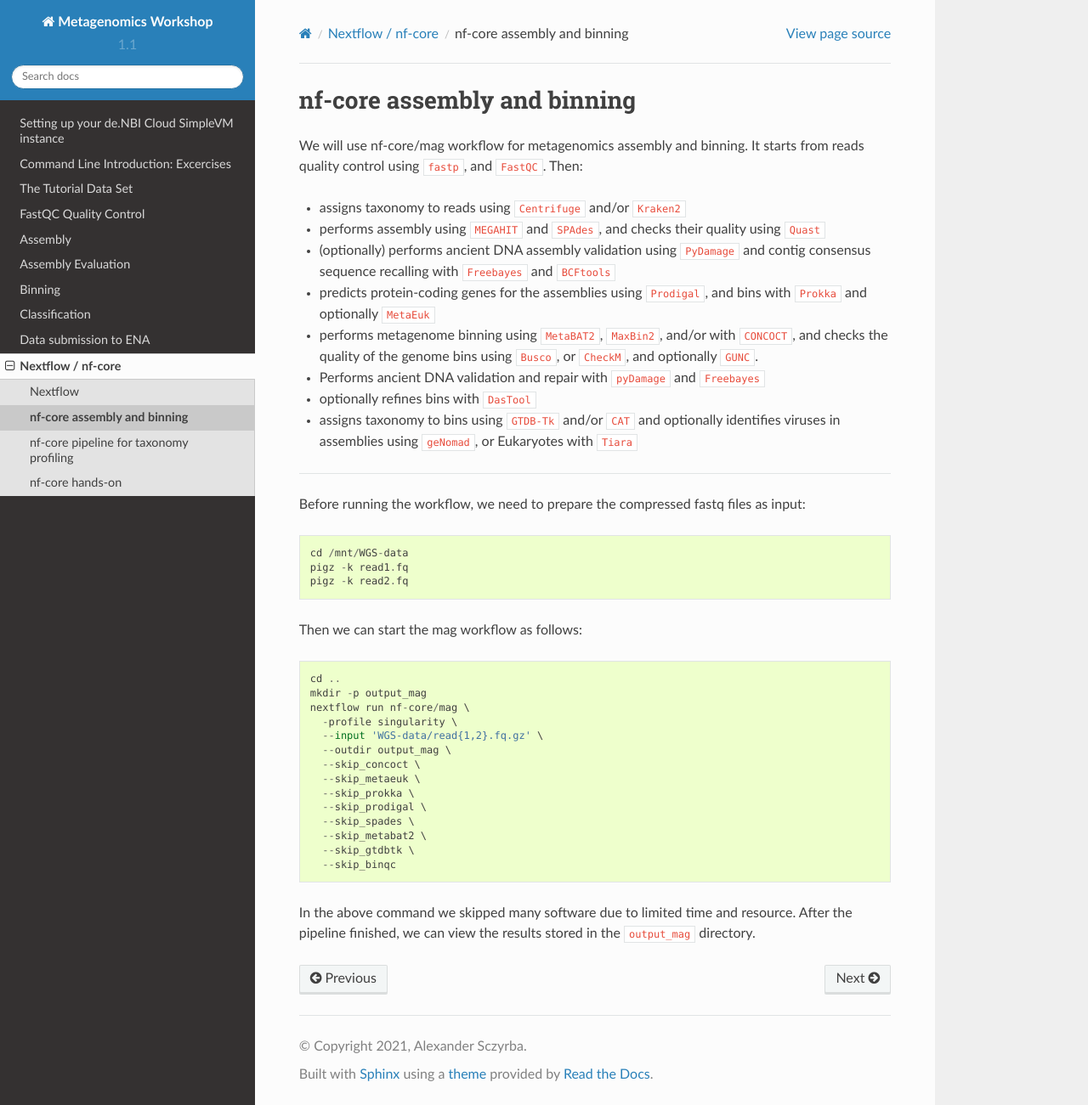
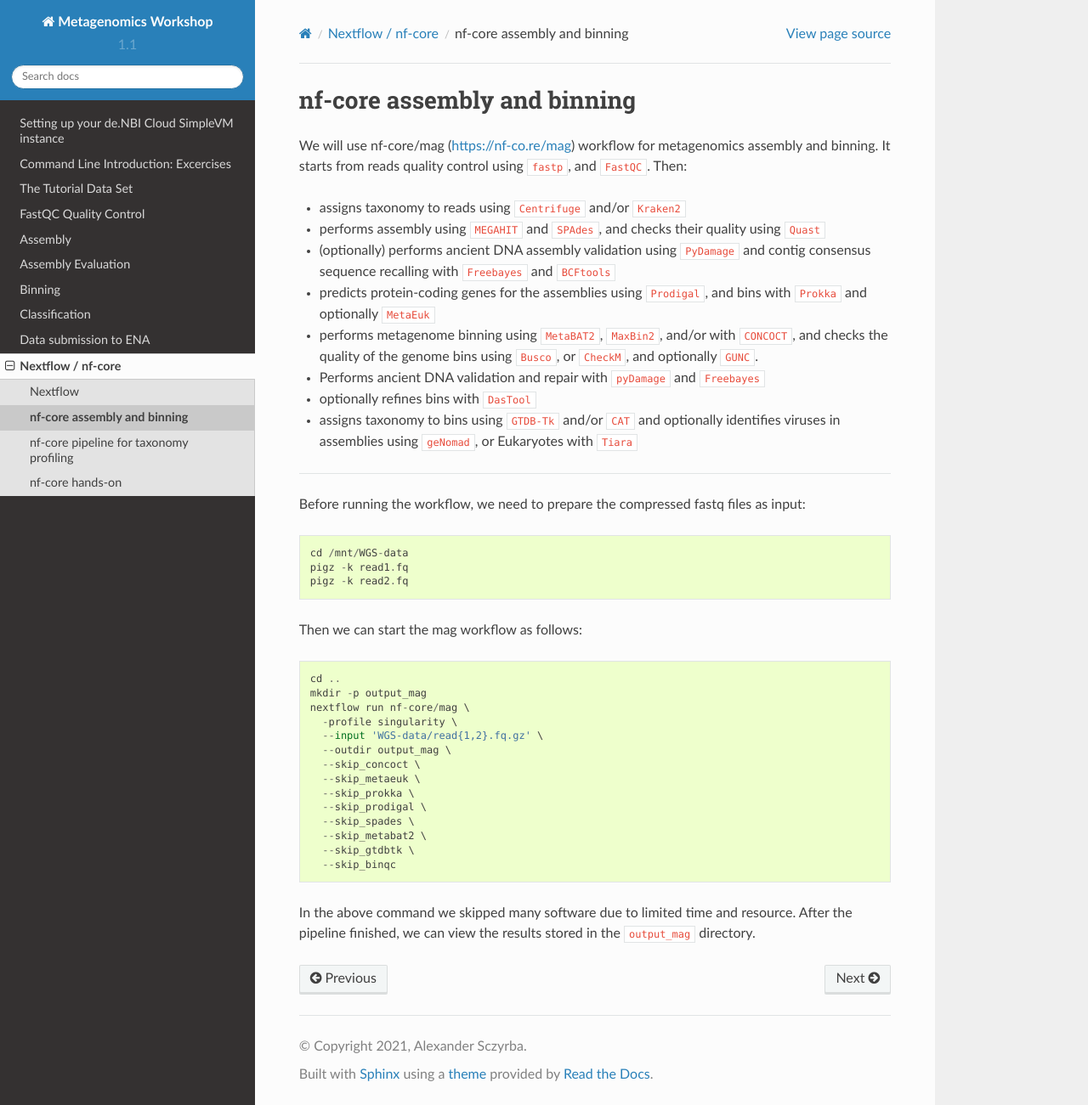
Before and after one commit to metagenomics/metagenomics-workshop, a Sphinx documentation site: the page built from docs/nextflow_nf_core/nf_core_assembly_binning.rst, in a window 1280 px wide and 1301 px high. Shown: the whole window at 85% size. Built offline with Sphinx 7.4.7 and the Read the Docs theme 2.0.0, drawn with Linux system fonts in a browser that asks for light colours; some of the changed lines change nothing that is shown.

Commit message:
Update nf_core_assembly_binning.rst

```diff
--- a/docs/nextflow_nf_core/nf_core_assembly_binning.rst
+++ b/docs/nextflow_nf_core/nf_core_assembly_binning.rst
@@ -1,7 +1,7 @@
 nf-core assembly and binning
 ================
 
-We will use nf-core/mag workflow for metagenomics assembly and binning. It starts from reads quality control using ``fastp``, and ``FastQC``. Then:
+We will use nf-core/mag (https://nf-co.re/mag) workflow for metagenomics assembly and binning. It starts from reads quality control using ``fastp``, and ``FastQC``. Then:
 
 - assigns taxonomy to reads using ``Centrifuge`` and/or ``Kraken2``
 - performs assembly using ``MEGAHIT`` and ``SPAdes``, and checks their quality using ``Quast``
```
